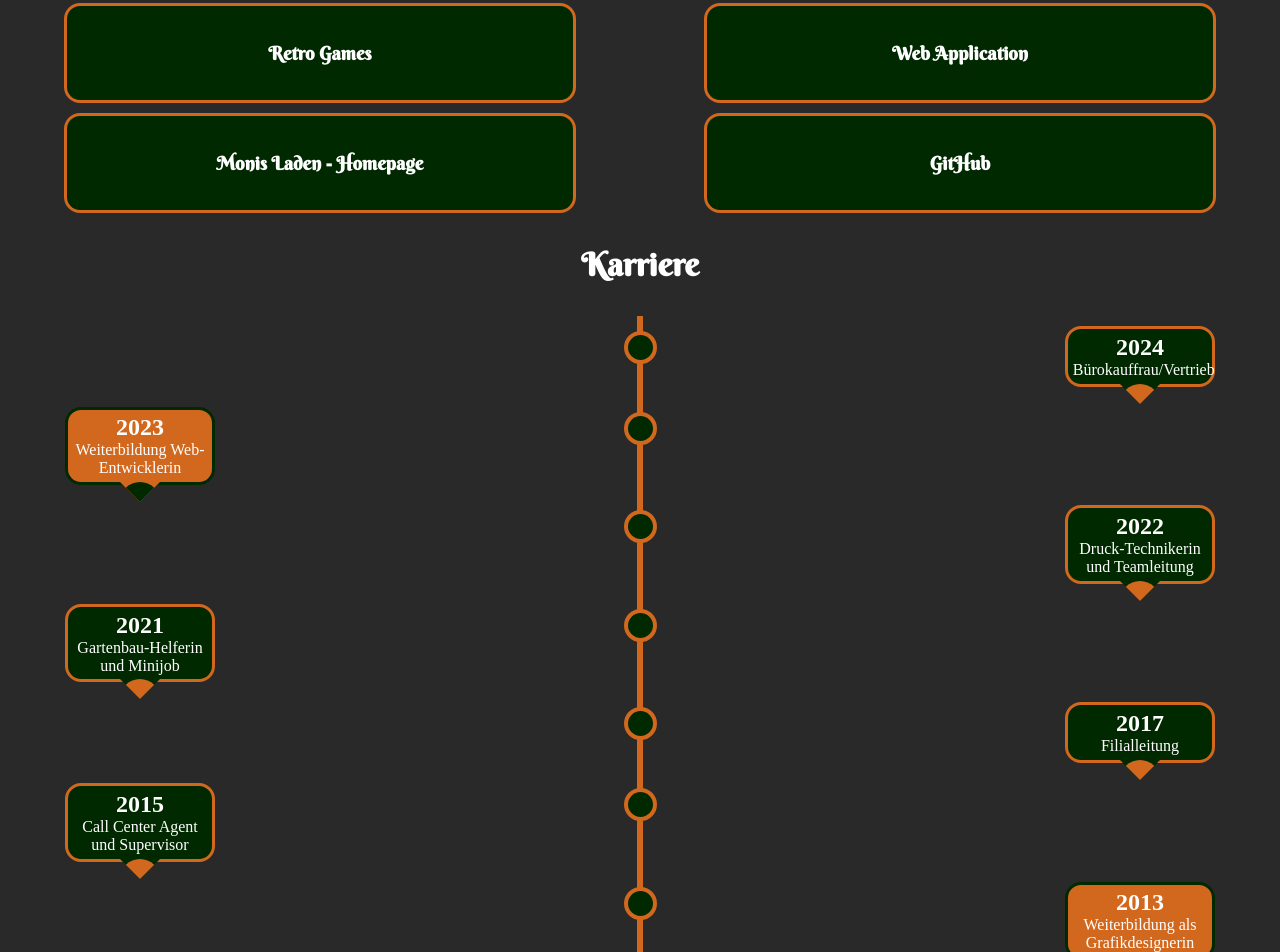
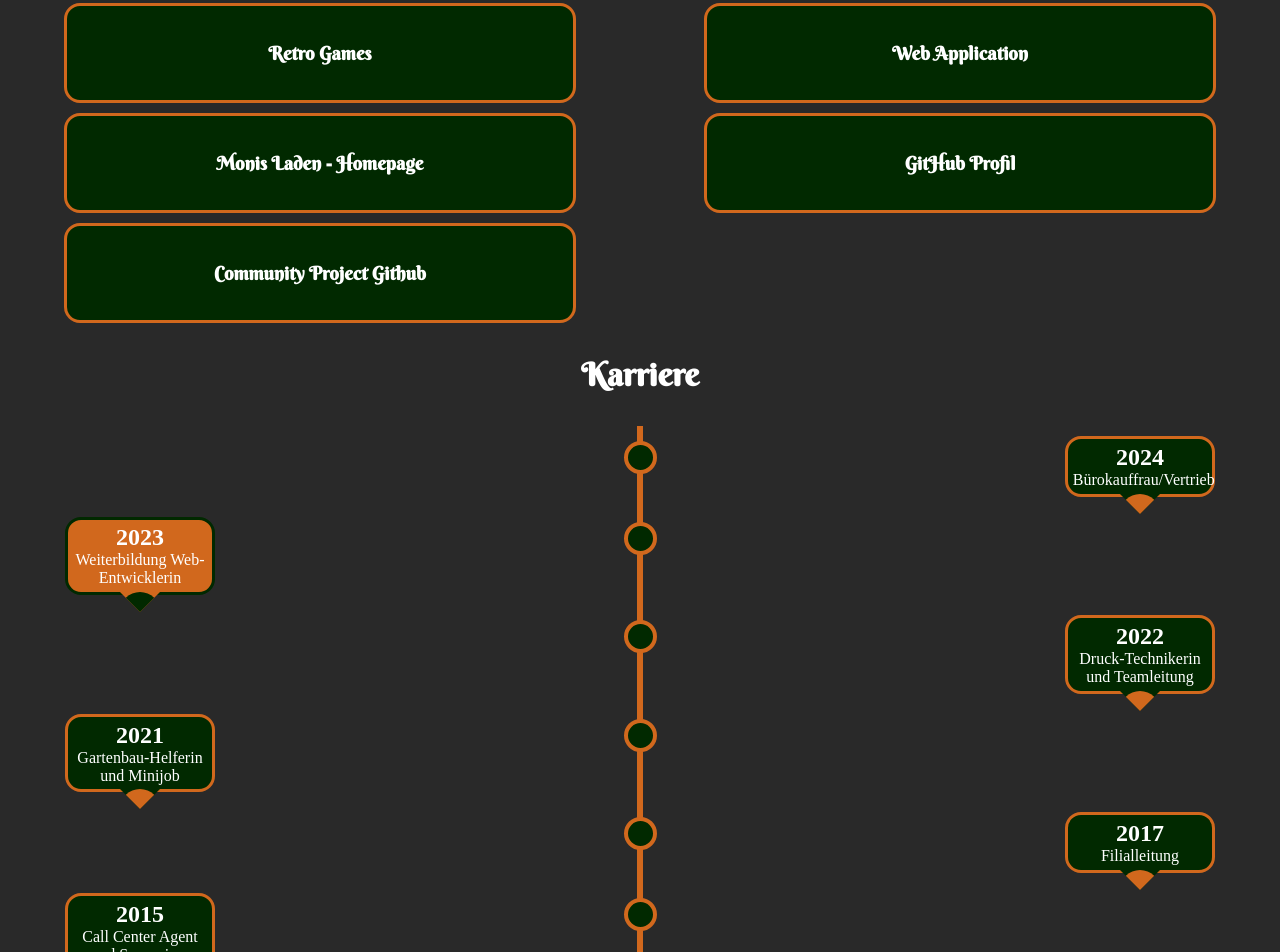
Before and after one commit to LittlePumpkin87/Little_Pumpkin_Design, a plain HTML site: page index.html in a window 1280 px wide. Shown: the part 958-1910 px from the top of the page. Drawn offline with Linux system fonts and the light colour scheme; a web font is replaced by a local one.

Commit message:
added community project in references

```diff
--- a/index.html
+++ b/index.html
@@ -171,7 +171,12 @@
         </div>
         <div>
           <a href="https://github.com/LittlePumpkin87" target="_blank">
-            <h3>GitHub</h3>
+            <h3>GitHub Profil</h3>
+          </a>
+        </div>
+        <div>
+          <a href="https://github.com/BassM3000/freelancer_division" target="_blank">
+            <h3>Community Project Github</h3>
           </a>
         </div>
       </ul>
```
